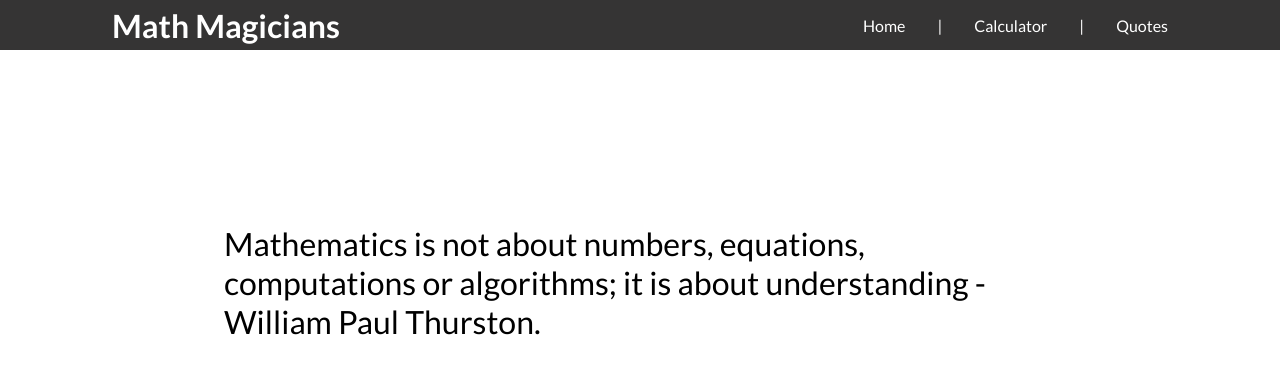
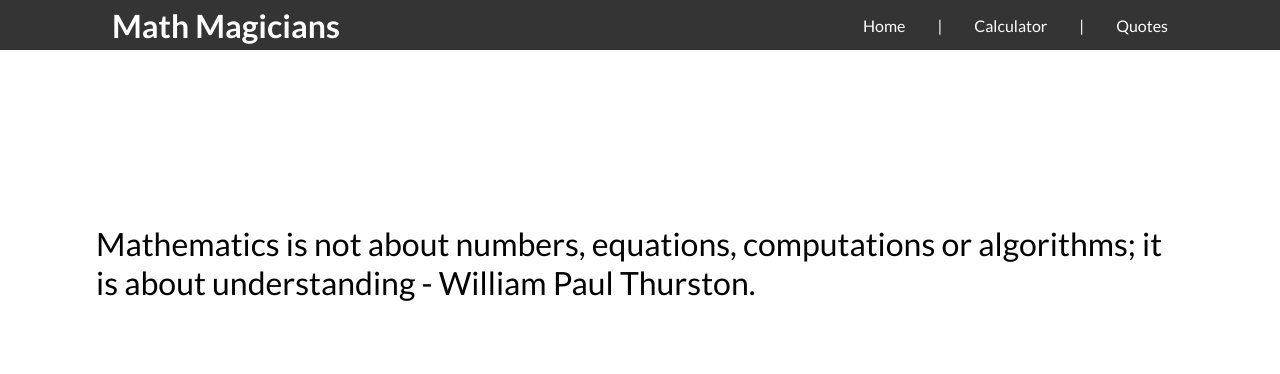
Before and after one commit to anyepeter/math-magician, a React (Create React App) app: page /quotes in a window 1280 px wide. Shown: the top 374 px of the page. Built offline with nearby package versions, Linux system fonts and the light colour scheme.

Commit message:
update the quote page

```diff
--- a/src/Cssmodules/quote.css
+++ b/src/Cssmodules/quote.css
@@ -1,7 +1,7 @@
 @import url('https://fonts.googleapis.com/css2?family=Lato:wght@100;300;400;700;900&family=Roboto:wght@100;300;400;500;700;900&display=swap');
 
 .text-container {
-  padding: 7em 7em;
+  padding: 7em 3em;
   width: 100%;
   display: flex;
   justify-content: center;
```
